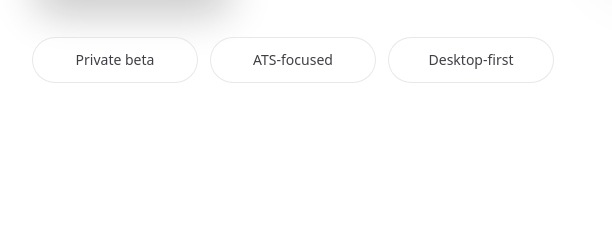
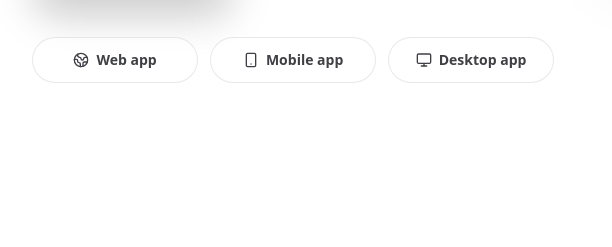
Before and after one commit to Seanpenny/jobhunt-ai-landing, a website: page index.html in a window 1280 px wide. Shown: the part 758-1005 px from the top of the page, 0-612 px from the left. Drawn offline with nearby package versions, Linux system fonts and the light colour scheme.

Commit message:
Update hero platform roadmap chips

```diff
--- a/index.html
+++ b/index.html
@@ -163,9 +163,18 @@
               </a>
             </div>
             <div class="mt-10 grid max-w-xl grid-cols-3 gap-3 text-sm">
-              <div class="proof-pill">Private beta</div>
-              <div class="proof-pill">ATS-focused</div>
-              <div class="proof-pill">Desktop-first</div>
+              <div class="proof-pill">
+                <i data-lucide="globe-2" class="h-4 w-4"></i>
+                Web app
+              </div>
+              <div class="proof-pill">
+                <i data-lucide="smartphone" class="h-4 w-4"></i>
+                Mobile app
+              </div>
+              <div class="proof-pill">
+                <i data-lucide="monitor" class="h-4 w-4"></i>
+                Desktop app
+              </div>
             </div>
           </div>
 
--- a/styles.css
+++ b/styles.css
@@ -286,6 +286,10 @@ body::selection {
 }
 
 .proof-pill {
+  display: inline-flex;
+  align-items: center;
+  justify-content: center;
+  gap: 0.45rem;
   border: 1px solid rgba(113, 113, 122, 0.16);
   border-radius: 999px;
   padding: 0.72rem 0.8rem;
@@ -293,6 +297,17 @@ body::selection {
   background: rgba(255, 255, 255, 0.5);
   color: rgb(63 63 70);
   backdrop-filter: blur(18px);
+  font-weight: 800;
+  transition:
+    transform 180ms ease,
+    box-shadow 180ms ease,
+    border-color 180ms ease;
+}
+
+.proof-pill:hover {
+  transform: translateY(-2px);
+  border-color: rgba(35, 211, 165, 0.38);
+  box-shadow: 0 16px 38px rgba(35, 211, 165, 0.12);
 }
 
 .dark .proof-pill {
```
